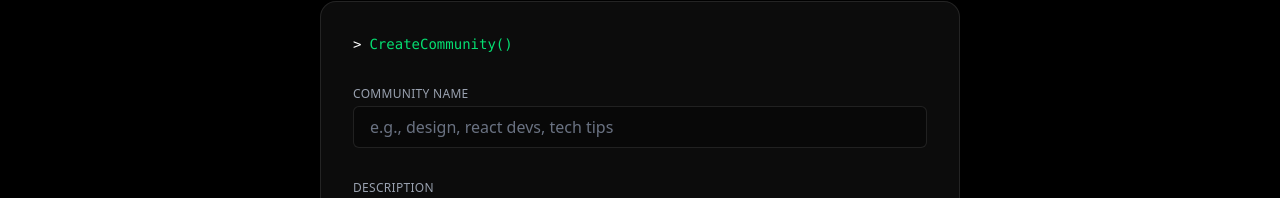
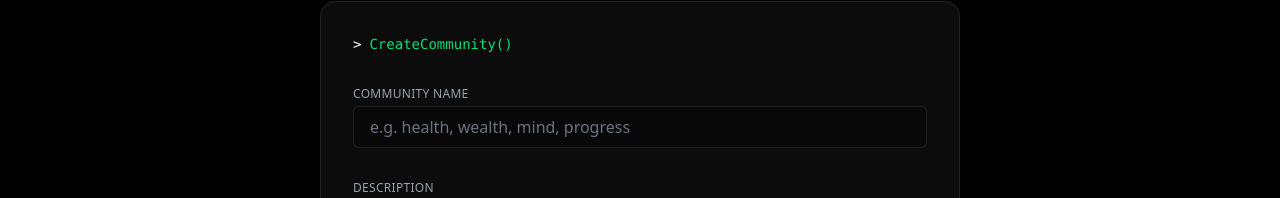
Before and after one commit to asselaltayeva/social-media, a React (Vite) app: page /community/create in a window 1280 px wide. Shown: the part 294-492 px from the top of the page. Built offline with nearby package versions, Linux system fonts and the light colour scheme.

Commit message:
Community update

```diff
--- a/src/components/CreateCommunity.tsx
+++ b/src/components/CreateCommunity.tsx
@@ -62,7 +62,7 @@ export const CreateCommunity = () => {
             value={name}
             required
             onChange={(e) => setName(e.target.value)}
-            placeholder="e.g., design, react devs, tech tips"
+            placeholder="e.g. health, wealth, mind, progress "
             className="w-full px-4 py-2 bg-black/30 border border-white/10 text-white placeholder-gray-500 rounded-md focus:outline-none focus:ring-2 focus:ring-green-400 transition"
           />
         </div>
```
